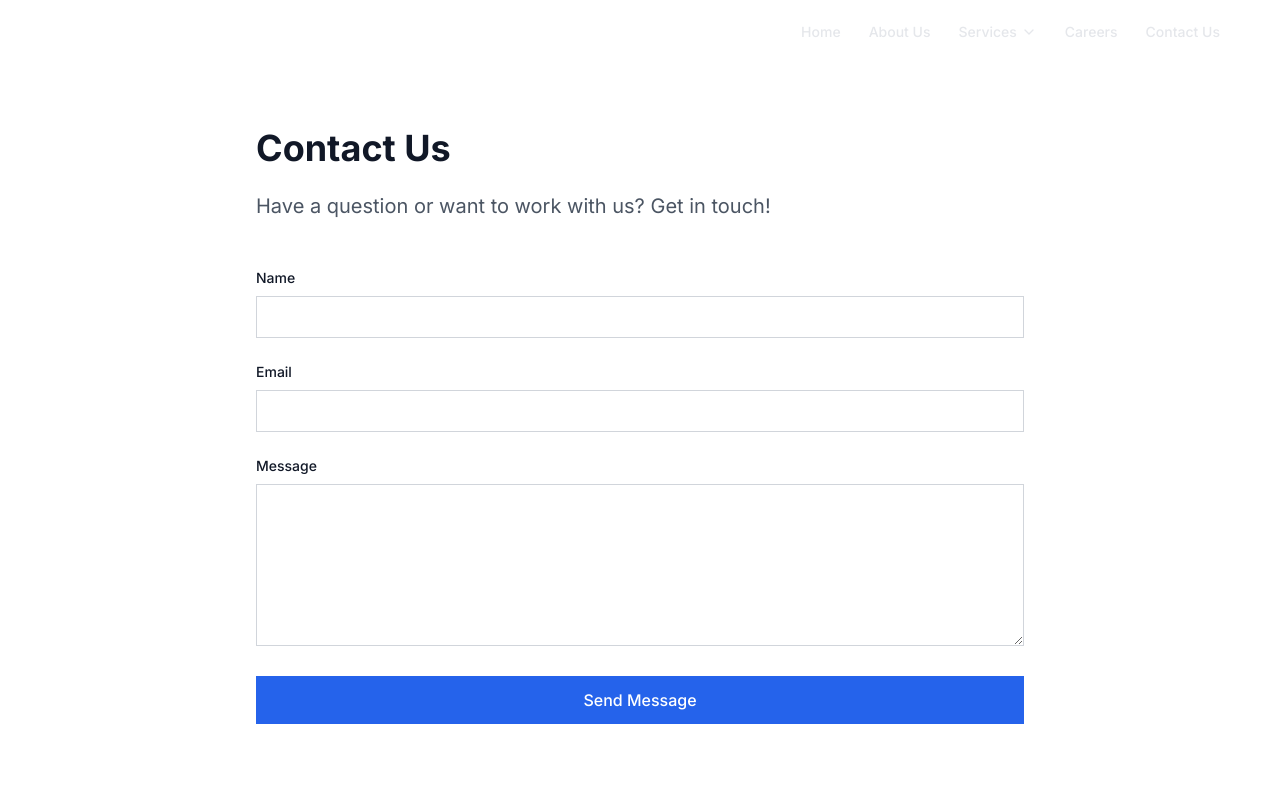
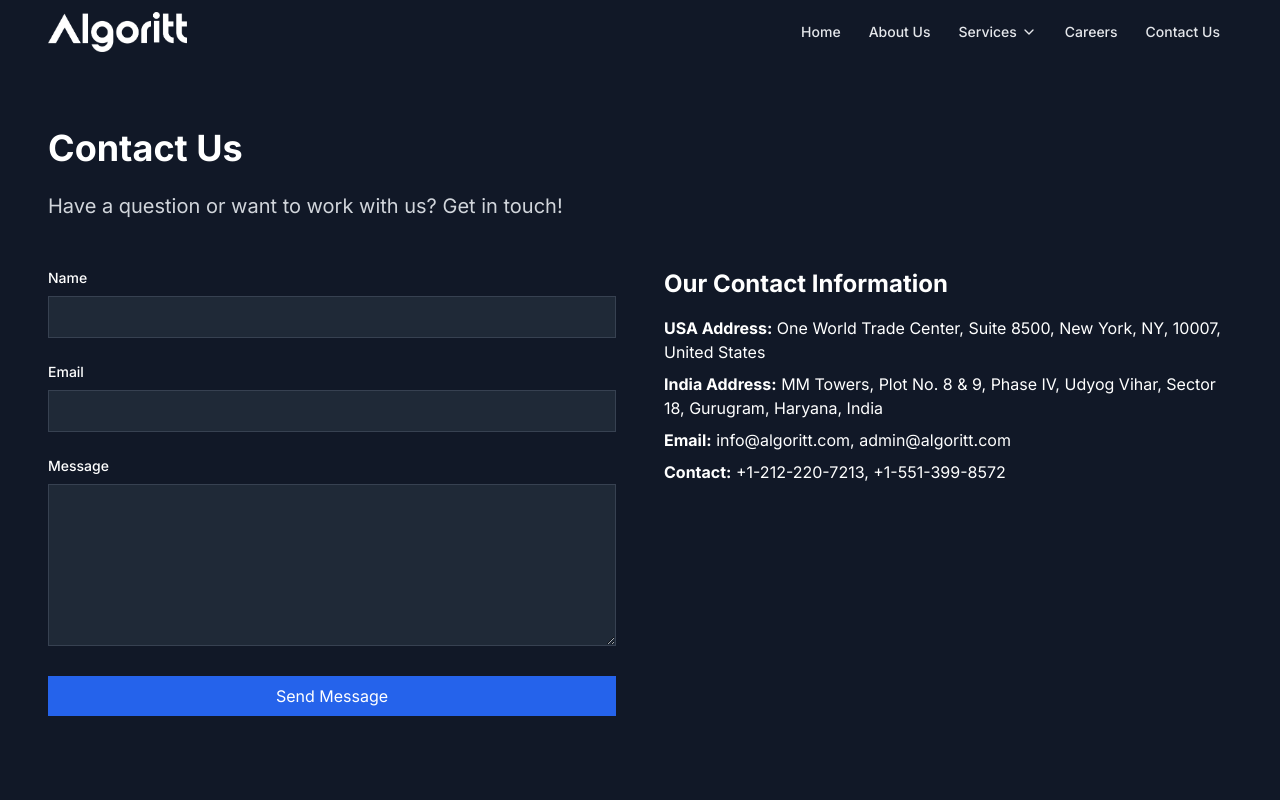
Before and after one commit to algoritt/algoritt-website, a Next.js app: page /contact in a window 1280 px wide. Shown: the top 800 px of the page. Built offline with nearby package versions, Linux system fonts and the light colour scheme.

Commit message:
Contact Page

```diff
--- a/app/contact/page.tsx
+++ b/app/contact/page.tsx
@@ -7,15 +7,16 @@ export const metadata: Metadata = {
 
 export default function ContactPage() {
   return (
-    <main className="flex min-h-screen flex-col">
+    <main className="flex min-h-screen flex-col bg-gray-900 text-white">
       <section className="relative w-full pt-24 md:pt-32 pb-20">
-        <div className="container mx-auto px-4 sm:px-6 lg:px-8">
-          <div className="max-w-3xl mx-auto">
+        <div className="container mx-auto px-0 sm:px-6 lg:px-8">
+          <div className="max-w-full mx-auto">
             <h1 className="text-4xl font-bold mb-6">Contact Us</h1>
-            <p className="text-xl text-gray-600 dark:text-gray-300 mb-12">
+            <p className="text-xl text-gray-300 mb-12">
               Have a question or want to work with us? Get in touch!
             </p>
 
+            <div className="grid grid-cols-1 md:grid-cols-2 gap-12">
               <form className="space-y-6">
                 <div>
                   <label htmlFor="name" className="block text-sm font-medium mb-2">
@@ -25,11 +26,10 @@ export default function ContactPage() {
                     type="text"
                     id="name"
                     name="name"
-                  className="w-full px-4 py-2 rounded-lg border border-gray-300 dark:border-gray-700 bg-white dark:bg-gray-800"
+                    className="w-full px-4 py-2 rounded-lg border border-gray-700 bg-gray-800"
                     required
                   />
                 </div>
-
                 <div>
                   <label htmlFor="email" className="block text-sm font-medium mb-2">
                     Email
@@ -38,11 +38,10 @@ export default function ContactPage() {
                     type="email"
                     id="email"
                     name="email"
-                  className="w-full px-4 py-2 rounded-lg border border-gray-300 dark:border-gray-700 bg-white dark:bg-gray-800"
+                    className="w-full px-4 py-2 rounded-lg border border-gray-700 bg-gray-800"
                     required
                   />
                 </div>
-
                 <div>
                   <label htmlFor="message" className="block text-sm font-medium mb-2">
                     Message
@@ -51,18 +50,25 @@ export default function ContactPage() {
                     id="message"
                     name="message"
                     rows={6}
-                  className="w-full px-4 py-2 rounded-lg border border-gray-300 dark:border-gray-700 bg-white dark:bg-gray-800"
+                    className="w-full px-4 py-2 rounded-lg border border-gray-700 bg-gray-800"
                     required
                   ></textarea>
                 </div>
-
-              <button
-                type="submit"
-                className="w-full px-6 py-3 text-white bg-blue-600 hover:bg-blue-700 rounded-lg font-medium"
-              >
+                <button type="submit" className="w-full px-4 py-2 rounded-lg bg-blue-600 hover:bg-blue-700 transition">
                   Send Message
                 </button>
               </form>
+
+              <div>
+                <h2 className="text-2xl font-bold mb-4">Our Contact Information</h2>
+                <div className="space-y-2">
+                  <p><strong>USA Address:</strong> One World Trade Center, Suite 8500, New York, NY, 10007, United States</p>
+                  <p><strong>India Address:</strong> MM Towers, Plot No. 8 & 9, Phase IV, Udyog Vihar, Sector 18, Gurugram, Haryana, India</p>
+                  <p><strong>Email:</strong> info@algoritt.com, admin@algoritt.com</p>
+                  <p><strong>Contact:</strong> +1-212-220-7213, +1-551-399-8572</p>
+                </div>
+              </div>
+            </div>
           </div>
         </div>
       </section>
```
Lines whose indentation alone changed are shown as unchanged.
